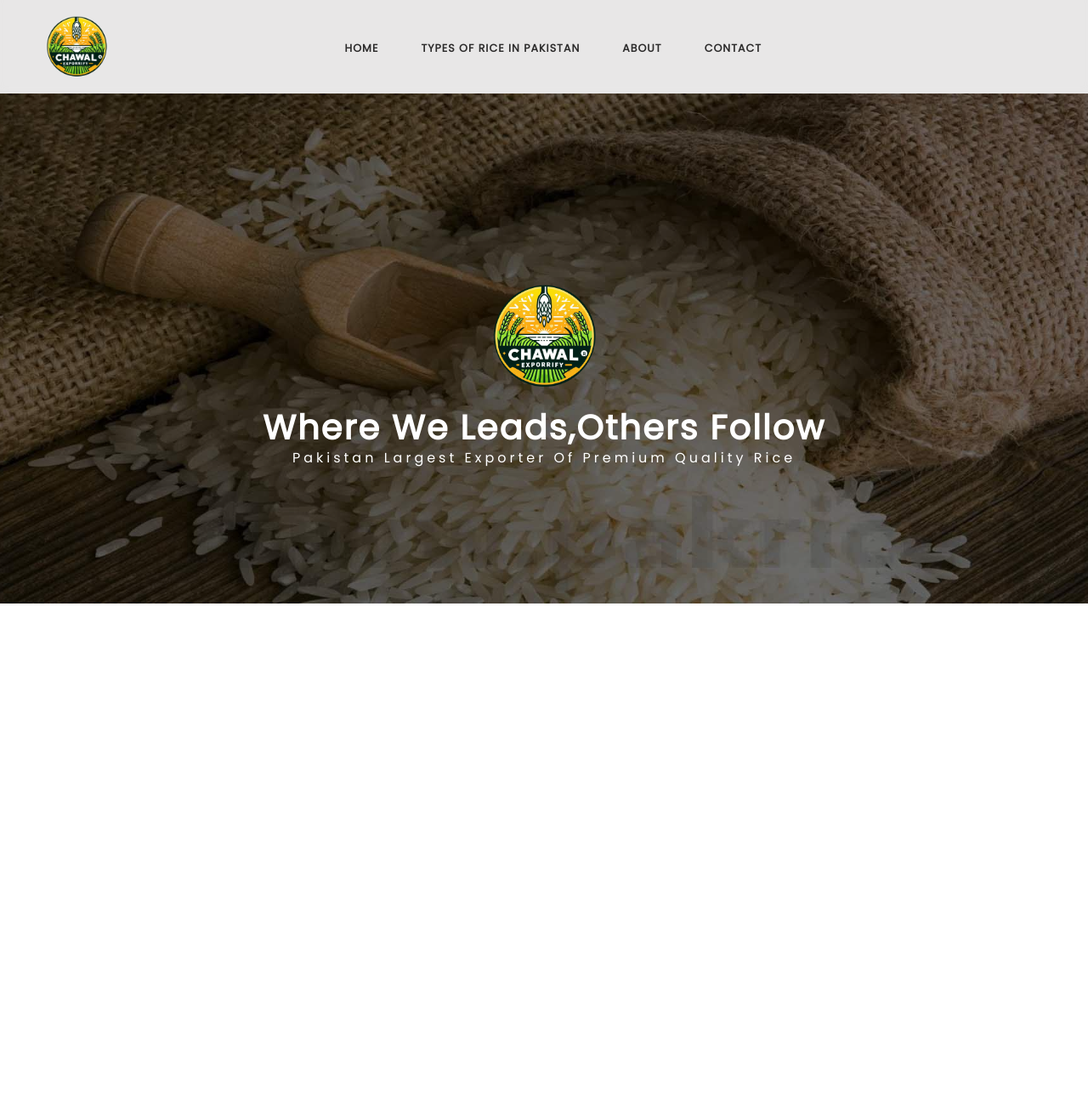
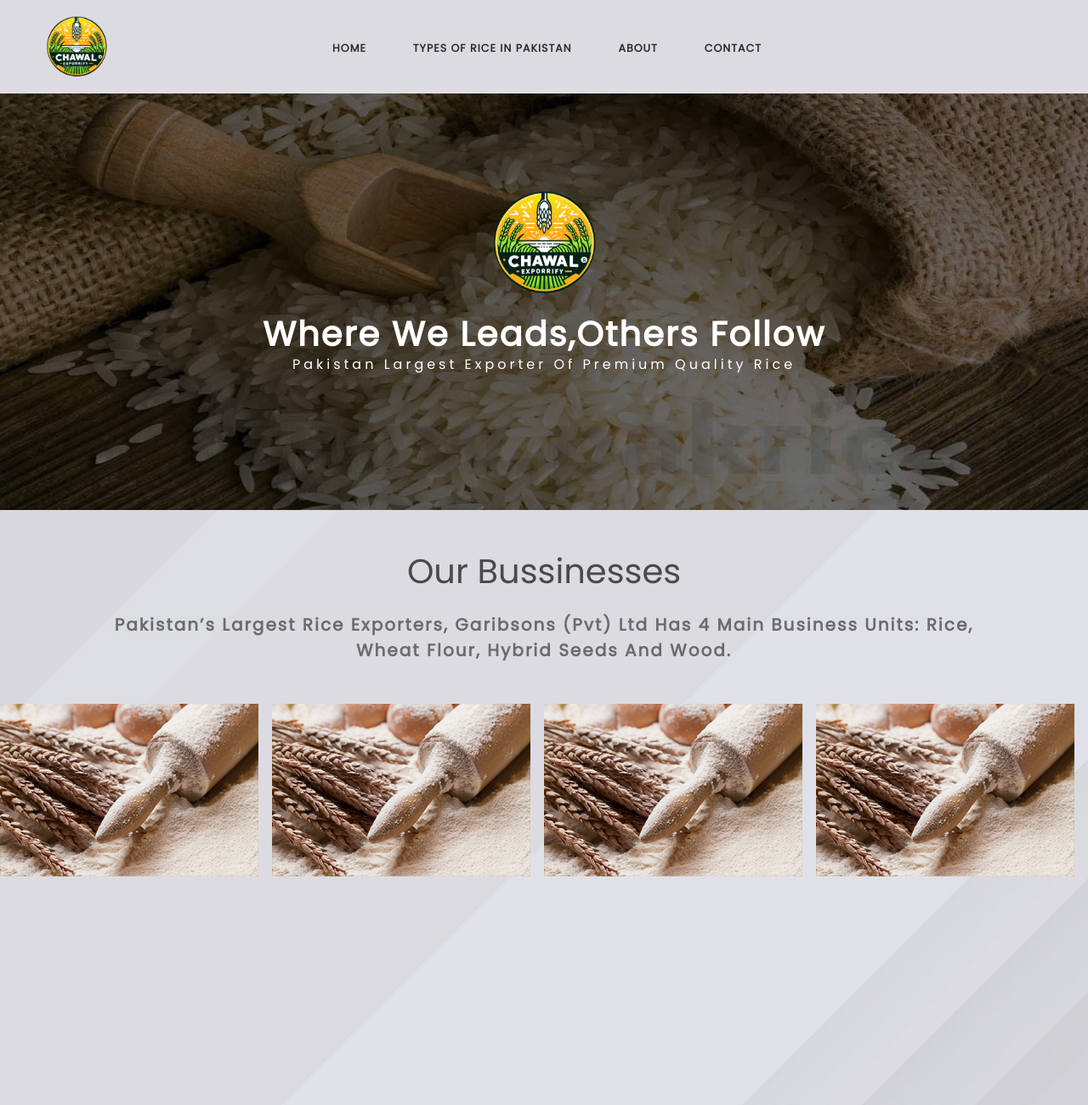
Before and after one commit to m-ahsanbaloch/chawalexportify.com, a plain HTML site: page index.html in a window 1280 px wide. Shown: the top 1300 px of the page at 85% size. Before the commit the page ends 800 px from the top, so only its background shows below. Drawn offline with nearby package versions, Linux system fonts and the light colour scheme.

Commit message:
adding-content2

```diff
--- a/index.html
+++ b/index.html
@@ -1,11 +1,16 @@
 <!DOCTYPE html>
 <html lang="en">
   <head>
-    <meta charset="UTF-8">
-    <meta name="viewport" content="width=device-width, initial-scale=1.0">
-    <link href="https://cdn.jsdelivr.net/npm/bootstrap@5.3.3/dist/css/bootstrap.min.css" rel="stylesheet" integrity="sha384-QWTKZyjpPEjISv5WaRU9OFeRpok6YctnYmDr5pNlyT2bRjXh0JMhjY6hW+ALEwIH" crossorigin="anonymous">
-    <link rel="stylesheet" href="media.css">
-    <link rel="stylesheet" href="style.css">
+    <meta charset="UTF-8" />
+    <meta name="viewport" content="width=device-width, initial-scale=1.0" />
+    <link
+      href="https://cdn.jsdelivr.net/npm/bootstrap@5.3.3/dist/css/bootstrap.min.css"
+      rel="stylesheet"
+      integrity="sha384-QWTKZyjpPEjISv5WaRU9OFeRpok6YctnYmDr5pNlyT2bRjXh0JMhjY6hW+ALEwIH"
+      crossorigin="anonymous"
+    />
+    <link rel="stylesheet" href="media.css" />
+    <link rel="stylesheet" href="style.css" />
     <title>Chawal-Exportify</title>
   </head>
   <body>
@@ -18,26 +23,32 @@
             <!-- Navbar Logo -->
             <div class="logo">
               <!-- Logo Placeholder for Illustration -->
-        <a href="#home"><img width="100px" height="auto" src="assets/images/my.png"></a>
+              <a href="#home"
+                ><img width="100px" height="auto" src="assets/images/my.png"
+              /></a>
             </div>
 
             <!-- Navbar Links -->
-      <ul id="menu" >
-        <li><a href="#home">Home</a></li><!--
-     --><li><a href="#services">Types Of Rice In Pakistan</a></li><!--
-     --><li><a href="#about">About</a></li><!--
-     --><li><a href="#contact">Contact</a></li>
+            <ul id="menu">
+              <li><a href="#home">Home</a></li>
+              <!--
+     -->
+              <li><a href="#services">Types Of Rice In Pakistan</a></li>
+              <!--
+     -->
+              <li><a href="#about">About</a></li>
+              <!--
+     -->
+              <li><a href="#contact">Contact</a></li>
             </ul>
           </div>
         </nav>
-
 
         <!-- Menu Icon -->
         <div class="menuIcon">
           <span class="icon icon-bars"></span>
           <span class="icon icon-bars overlay"></span>
         </div>
-
 
         <div class="overlay-menu">
           <ul id="menu">
@@ -47,8 +58,6 @@
             <li><a href="#contact">Contact</a></li>
           </ul>
         </div>
-
-
       </div>
       <!-- =======================Nav-Bar-End============== -->
       <!-- ==================content-1============ -->
@@ -56,7 +65,7 @@
         <div class="row slider">
           <div class="col-12">
             <div class="slider-video">
-      <img src="assets/images/slider3.jpg" alt="">
+              <img src="assets/images/slider3.jpg" alt="" />
             </div>
           </div>
         </div>
@@ -64,7 +73,7 @@
           <div class="row inside-text">
             <div class="col-12">
               <div class="logo-text d-flex justify-content-center">
-        <img src="assets/images/my.png" alt="">
+                <img src="assets/images/my.png" alt="" />
               </div>
               <div class="heading-text text-center">
                 <h1>Where We Leads,Others Follow</h1>
@@ -75,10 +84,49 @@
         </div>
       </div>
       <!-- ==================content-1============ -->
+      <!-- ==========================content-2========= -->
+      <div class="container-fluid content-2-main">
+        <div class="row ">
+          <div class="col-12 text-center">
+            <h1 class="mt-5">Our Bussinesses</h1>
+            <p class="mx-auto mt-4">
+              Pakistan’s largest rice exporters, Garibsons (Pvt) Ltd has 4 main
+              business units: Rice, Wheat Flour, Hybrid Seeds and Wood.
+            </p>
+          </div>
+        </div>
+        <div class="row mt-5  c2-img ">
+          <div class="col-12 col-sm-12 col-md-12 col-lg-6 col-xl-3 col-xxl-3">
+            <div class="c2-image1">
+              <img src="assets/images/flour-tn.jpg" alt="">
+            </div>
+          </div>
+          <div class="col-12 col-sm-12 col-md-12 col-lg-6 col-xl-3 col-xxl-3">
+            <div class="c2-image1">
+              <img src="assets/images/flour-tn.jpg" alt="">
+            </div>
+          </div>
+          <div class="col-12 col-sm-12 col-md-12 col-lg-6 col-xl-3 col-xxl-3">
+            <div class="c2-image1">
+              <img src="assets/images/flour-tn.jpg" alt="">
+            </div>
+          </div>
+          <div class="col-12 col-sm-12 col-md-12 col-lg-6 col-xl-3 col-xxl-3">
+            <div class="c2-image1">
+              <img src="assets/images/flour-tn.jpg" alt="">
+            </div>
+          </div>
+        </div>
+      </div>
+      <!-- ==========================content-2========= -->
 
       <!-- ============Main-Content========= -->
     </div>
     <script src="app.js"></script>
-    <script src="https://cdn.jsdelivr.net/npm/bootstrap@5.3.3/dist/js/bootstrap.bundle.min.js" integrity="sha384-YvpcrYf0tY3lHB60NNkmXc5s9fDVZLESaAA55NDzOxhy9GkcIdslK1eN7N6jIeHz" crossorigin="anonymous"></script>
+    <script
+      src="https://cdn.jsdelivr.net/npm/bootstrap@5.3.3/dist/js/bootstrap.bundle.min.js"
+      integrity="sha384-YvpcrYf0tY3lHB60NNkmXc5s9fDVZLESaAA55NDzOxhy9GkcIdslK1eN7N6jIeHz"
+      crossorigin="anonymous"
+    ></script>
   </body>
 </html>
--- a/style.css
+++ b/style.css
@@ -33,9 +33,9 @@ a {
                             Navbar
     ======================================================*/
 #navbar {
-  background-color: rgba(232, 231, 231) !important;
+  background-color: #DCDBE1 !important;
   color: rgb(13, 26, 38);
-  /* position: fixed; */
+  position: absolute;
   display: flex !important;
   align-items: center !important;
   justify-content: space-between !important;
@@ -44,7 +44,7 @@ a {
   font-size: 18px;
   height: 110px;
   line-height: 60px;
-  width: 100vw;
+  width: 100%;
   z-index: 10;
   margin: 0px !important;
   padding: 0px !important;
@@ -180,7 +180,7 @@ box-shadow: inset 0px -5px 13px -8px rgba(227,227,227,1) !important;
   .menuIcon {
     cursor: pointer;
     display: block;
-    position: fixed;
+    position: absolute;
     right: 15px;
     top: 40px;
     height: 23px;
@@ -445,3 +445,24 @@ letter-spacing: 2px;
 .logo-text img{
 width: 170px;
 }
+.content-2-main{
+  background-image: url(assets/images/backkkkk.jpg);
+  background-repeat: no-repeat;
+background-size: cover;
+width: 100%;
+  height: 100vh;
+}
+.content-2-main h1{
+  color: #4a4a4a;
+}
+.content-2-main p{
+  width: 80%;
+  font-size: 20px;
+  color: #6b6b6b;
+}
+.c2-image1 img{
+  width: 95%;
+}
+/* .c2-img{
+  gap: ;
+} */
```
Also changed, not shown: assets/images/backkkkk.jpg (added). Lines whose indentation alone changed are shown as unchanged.
